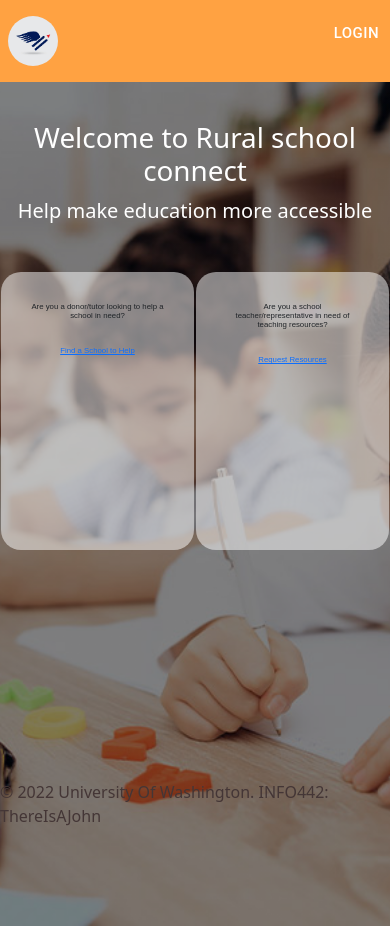
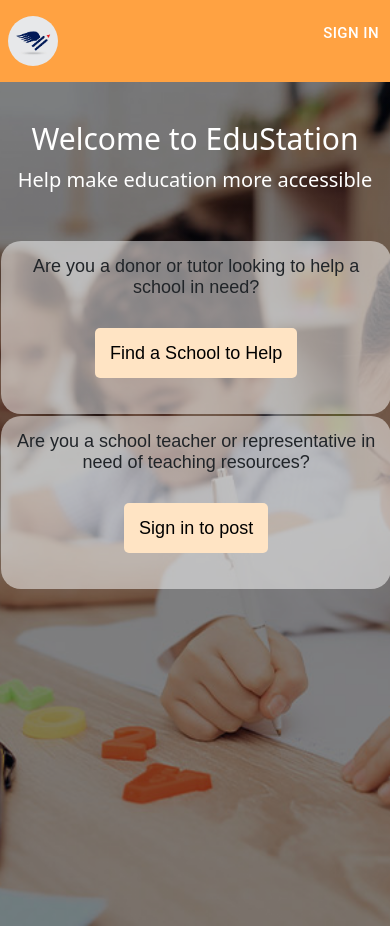
Before and after one commit to UW-INFO442-AU22/TheresAJohn, a React (Create React App) app in the folder client/: page / in a window 390 px wide. Built offline with nearby package versions, Linux system fonts and the light colour scheme.

Commit message:
styling changes for responsive viewports

```diff
--- a/client/src/components/FindSchool.js
+++ b/client/src/components/FindSchool.js
@@ -26,10 +26,10 @@ function FindSchool() {
   }
 
   // Text Field style
-  const textFieldStyle = {
-    width: "45%",
-    padding: "1rem"
-  }
+  // const textFieldStyle = {
+  //   width: "45%",
+  //   padding: "1rem"
+  // }
 
   useEffect(() => {
     // Fetching posts data
@@ -156,8 +156,6 @@ function FindSchool() {
 
       {/* Page posts */}
       <section className="school-posts" aria-labelledby="school posts">
-        {/* Test div for logged in user info */}
-        {/* <div>Name: {LoggedInUser}</div> */}
         {schoolPosts}
       </section>
 
@@ -242,21 +240,23 @@ function FindSchool() {
           <>
             <h3>Please fill out and submit this form</h3>
             <div className="input-info">
-              <TextField style={textFieldStyle}
+              <TextField className="input-item-school"
                 required
                 inputRef={website}
                 id="outlined-required"
                 label="School Website"
                 type="text"
               />
-              <TextField style={textFieldStyle}
+              <br></br>
+              <TextField className="input-item-school"
                 required
                 inputRef={resource}
                 id="outlined-required"
                 label="Needed Resource"
                 type="text"
               />
-              <TextField style={textFieldStyle}
+              <br></br>
+              <TextField className="input-item-school"
                 required
                 inputRef={quantity}
                 id="outlined-required"
@@ -264,7 +264,8 @@ function FindSchool() {
                 type="number"
                 inputProps={{ inputMode: 'numeric', pattern: '[0-9]*' }}
               />
-              <TextField style={textFieldStyle}
+              <br></br>
+              <TextField className="input-item-school"
                 required
                 inputRef={description}
                 id="outlined-required"
--- a/client/src/components/UserAuth.js
+++ b/client/src/components/UserAuth.js
@@ -1,7 +1,5 @@
 import React from "react";
-import {
-    Link
-} from "react-router-dom"
+import { Link } from "react-router-dom"
 import 'bootstrap/dist/css/bootstrap.min.css';
 import '../stylesheets/registration.css';
 
--- a/client/src/components/homePage.js
+++ b/client/src/components/homePage.js
@@ -1,49 +1,29 @@
 import React from "react"
 import '../stylesheets/App.css'
 import { Link } from "react-router-dom"
-
-// export function CreateHomePage() {
-//     return (
-//         <BrowserRouter>
-//             <Routes>
-//                 <Route path="/" element={<CreateHome />} />
-//                 <Route path="tutor" exact={true} element={<FindSchool />} />
-//                 <Route path="signin" element={<UserAuthSignIn />} />
-//                 <Route path="register" element={<UserAuthRegister />} />
-//             </Routes>
-//         </BrowserRouter>
-//     )
-
-// }
-
-// export function CreateHome() {
-//     return (
-//         <div className="landing-page">
-//             <Home />
-//         </div>
-//     )
-// }
 
 export function Home(props) {
     return (
         <div className="landing-page">
             <div className="hero-image">
                 <div className="hero-text">
-                    <h1>Welcome to Rural school connect</h1>
+                    <h1>Welcome to EduStation</h1>
                     <p>Help make education more accessible</p>
                 </div>
             </div>
             <div className="float-container">
                 <div className="float-child">
                     <div className="mainDiv">
-                        <p>Are you a donor/tutor looking to help a school in need?</p>
-                        <Link className="mainButton" to={"/donor"}>Find a School to Help</Link>
+                        <p>Are you a donor or tutor looking to help a school in need?</p>
+                        <br></br>
+                        <Link className="mainButton-home" to={"/donor"}>Find a School to Help</Link>
                     </div>
                 </div>
                 <div className="float-child">
                     <div className="mainDiv">
-                        <p>Are you a school teacher/representative in need of teaching resources?</p>
-                        <Link className="mainButton" to={ !props.loginStatus ? "/signin" : "/school"}>Request Resources</Link>
+                        <p>Are you a school teacher or representative in need of teaching resources?</p>
+                        <br></br>
+                        <Link className="mainButton-home" to={"/signin"}>Sign in to post</Link>
                     </div>
                 </div>
             </div>
--- a/client/src/stylesheets/App.css
+++ b/client/src/stylesheets/App.css
@@ -5,7 +5,8 @@
 }
 
 /* landing page */
-html, body {
+html,
+body {
   margin: 0;
   height: 100%;
 }
@@ -26,6 +27,11 @@ html, body {
   padding-bottom: 7.5%;
   position: relative;
 }
+
+.hero-text h1 {
+  font-size: 40px;
+}
+
 .hero-text p {
   font-size: 20px;
 }
@@ -52,6 +58,7 @@ html, body {
 }
 
 .mainDiv p {
+  font-size: 20px;
   padding: 10px;
 }
 
@@ -76,89 +83,61 @@ footer {
   margin-top: auto;
   position: fixed;
   bottom: 0;
+  padding: 10px 0px 0px 10px;
   color: rgb(68, 54, 54);
 }
 
-
-.flexbox-single-anime {
-  display: flex;
-  /* align-items: center; */
-  background-color: white;
-  top: 10%;
-  left: 10%;
-  right: 10%;
-  position: absolute;
-
+@media (max-width: 480px) {
+  .hero-text h1 {
+    font-size: 30px;
   }
 
-.discription-container {
-  text-align: center;
+  .hero-text p {
+    font-size: 20px;
   }
 
-/* description card */
-.discription-container-title {
-  border-radius: 10px;
-  margin: 2% 5% 1% 5%;
+  .float-container {
+    flex-direction: column;
+    height: 350px;
   }
 
-/* school title in description card */
-.anime-title {
-  background-color: bisque;
-  padding: 20px;
-  text-align: center;
-  font-family: 'Lobster', cursive;
-  border-radius: 10px 10px 0 0;
+  .float-child {
+    width: 100%;
+    padding: 10px 0px;
+    height: 80%;
   }
 
-/* school details in description card */
-.discription-text {
-  margin-left: 5%;
-  margin-right: 3%;
-  font-family: 'Goudy Bookletter 1911', serif;
+  .mainDiv p {
+    font-size: 18px;
+    padding: 5px;
+    padding-bottom: 20px;
   }
 
-/* school picture */
-.poster {
-  max-width: 370px;
-  height: 330px;
-  border: 5px solid white;
+  .mainButton-home {
+    font-size: 18px;
+    padding: 15px;
   }
 
-
-/* .App {
-  text-align: center;
-}
-
-.App-logo {
-  height: 40vmin;
-  pointer-events: none;
-}
-
-@media (prefers-reduced-motion: no-preference) {
-  .App-logo {
-    animation: App-logo-spin infinite 20s linear;
+  footer {
+    display: none;
   }
 }
 
-.App-header {
-  background-color: #282c34;
-  display: flex;
+@media (min-width: 481px) and (max-width: 768px) {
+  .float-container {
     flex-direction: column;
-  align-items: center;
-  justify-content: center;
-  font-size: calc(10px + 2vmin);
-  color: white;
+    height: 60%;
   }
 
-.App-link {
-  color: #61dafb;
+  .float-child {
+    width: 100%;
+    padding: 10px 0px;
+    height: 50%;
   }
 
-@keyframes App-logo-spin {
-  from {
-    transform: rotate(0deg);
+  .mainDiv p {
+    font-size: 30px;
+    padding: 5px;
+    padding-bottom: 20px;
   }
-  to {
-    transform: rotate(360deg);
 }
-} */
--- a/client/src/stylesheets/Popup.css
+++ b/client/src/stylesheets/Popup.css
@@ -47,7 +47,6 @@
   display: flex;
   flex-direction: column;
   align-items: flex-start;
-
   width: 50%;
 }
 
@@ -72,5 +71,40 @@
 
 .input-info {
   display: flex;
-  flex-wrap: wrap;
+  padding: 10px;
+  flex-direction: column;
 }
+
+.input-item-school {
+  padding: 10rem;
+  margin: 2rem;
+  width: 70%;
+}
+
+@media (max-width: 768px) {
+  .box {
+    width: 80%;
+    max-height: 75vh;
+  }
+
+  .content {
+    flex-direction: column;
+  }
+
+  .post-info {
+    width: 100%;
+  }
+
+  .description {
+    max-width: 100%;
+  }
+
+  .input-info {
+    flex-direction: column;
+  }
+
+  .input-item-school {
+    width: 100%;
+    padding: 2rem;
+  }
+}
--- a/client/src/stylesheets/Post.css
+++ b/client/src/stylesheets/Post.css
@@ -13,7 +13,6 @@
   border: 1.5px solid black;
 }
 
-
 .link {
   text-decoration: none;
   color: blue;
--- a/client/src/stylesheets/registration.css
+++ b/client/src/stylesheets/registration.css
@@ -89,3 +89,16 @@ button:hover,
 .btn-item:hover {
   background: #ffa242;
 }
+
+@media (max-width: 480px) {
+  div.main-block-auth {
+    flex-direction: column;
+  }
+
+  .left-part,
+  .right-part {
+    width: 100%;
+    padding: 20px;
+    text-align: center;
+  }
+}
--- a/client/src/widgets/Footer.js
+++ b/client/src/widgets/Footer.js
@@ -3,7 +3,7 @@ import React from "react";
 export function Footer() {
     return (
         <footer>
-            <p id="copyright">&copy; 2022 University Of Washington. INFO442: ThereIsAJohn</p >
+            <p id="copyright">&copy; 2022 University Of Washington. INFO442: TheresAJohn</p >
         </footer>
     )
 }
--- a/client/src/widgets/Navbar.js
+++ b/client/src/widgets/Navbar.js
@@ -27,14 +27,8 @@ function Navbar(props) {
       </Link>
       <ul>
         <li>
-          <Button onClick={handleStatusClick} variant="text" size="large" sx={{color: "white"}}>{props.loginStatus ? "Logout" : "Login"}</Button>
+          <Button onClick={handleStatusClick} variant="text" size="large" sx={{color: "white"}}>{props.loginStatus ? "Sign out" : "Sign in"}</Button>
         </li>
-        {/* <li>
-          <Button variant="text" size="large" style={{color: "white"}}>Find A Tutor</Button>
-        </li>
-        <li>
-          <Button variant="text" size="large" style={{ color: "white" }}>Find A School</Button>
-        </li> */}
       </ul>
     </nav>
   );
--- a/client/src/widgets/Post.js
+++ b/client/src/widgets/Post.js
@@ -21,7 +21,7 @@ export function SchoolPost(props) {
   }
 
   return (
-    <div className="post" >
+    <div className="post">
       <img className="post-image" src={props.postData.schoolImage.src} alt={props.postData.schoolImage.alt} />
       <div className="post-description">
         <Button size="large" variant="text" onClick={() => { openSchoolWebsite(props.postData.schoolLink) }}><strong>{props.postData.schoolName}</strong></Button>
```
Also changed, not shown: client/src/homePage.js (deleted, +0 -63 lines), client/src/stylesheets/Navbar.css (line endings or trailing spaces), 1 other file (tests, documents, lock files or other folders). Lines whose indentation alone changed are shown as unchanged.
